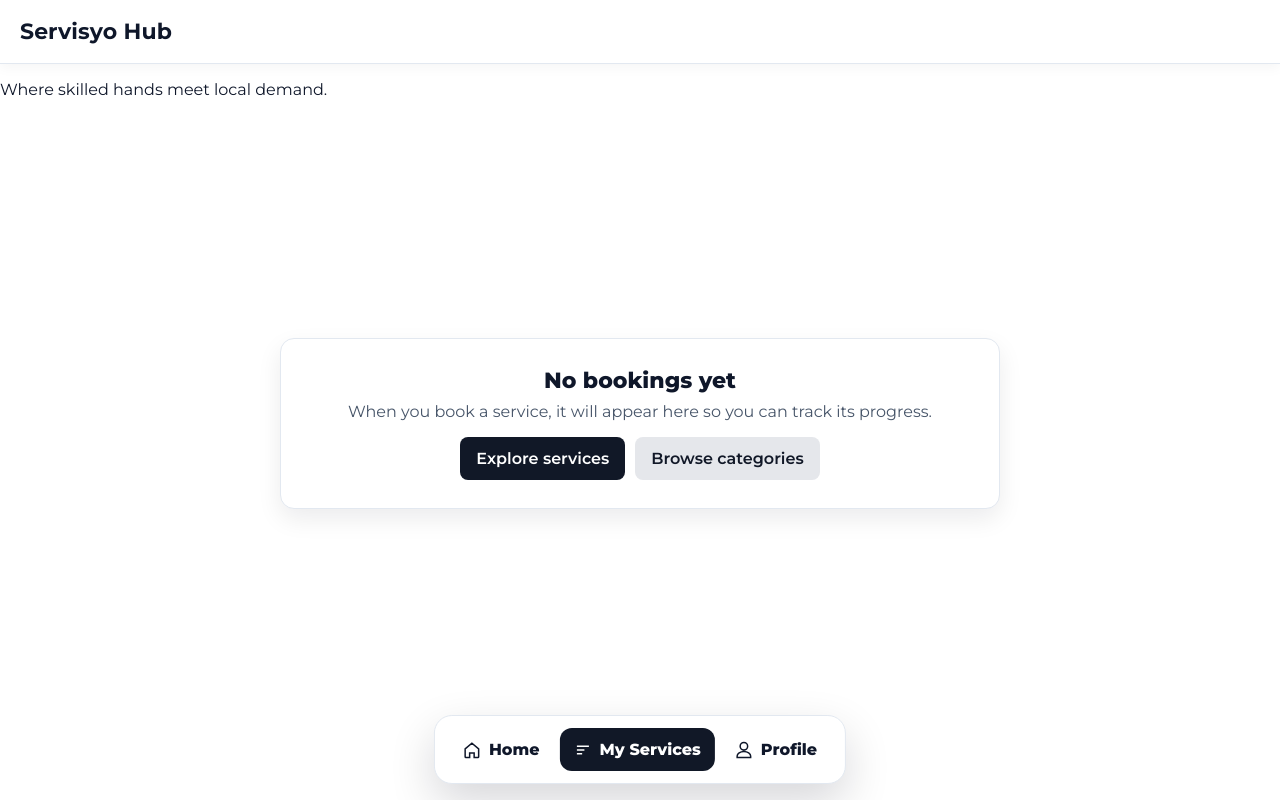
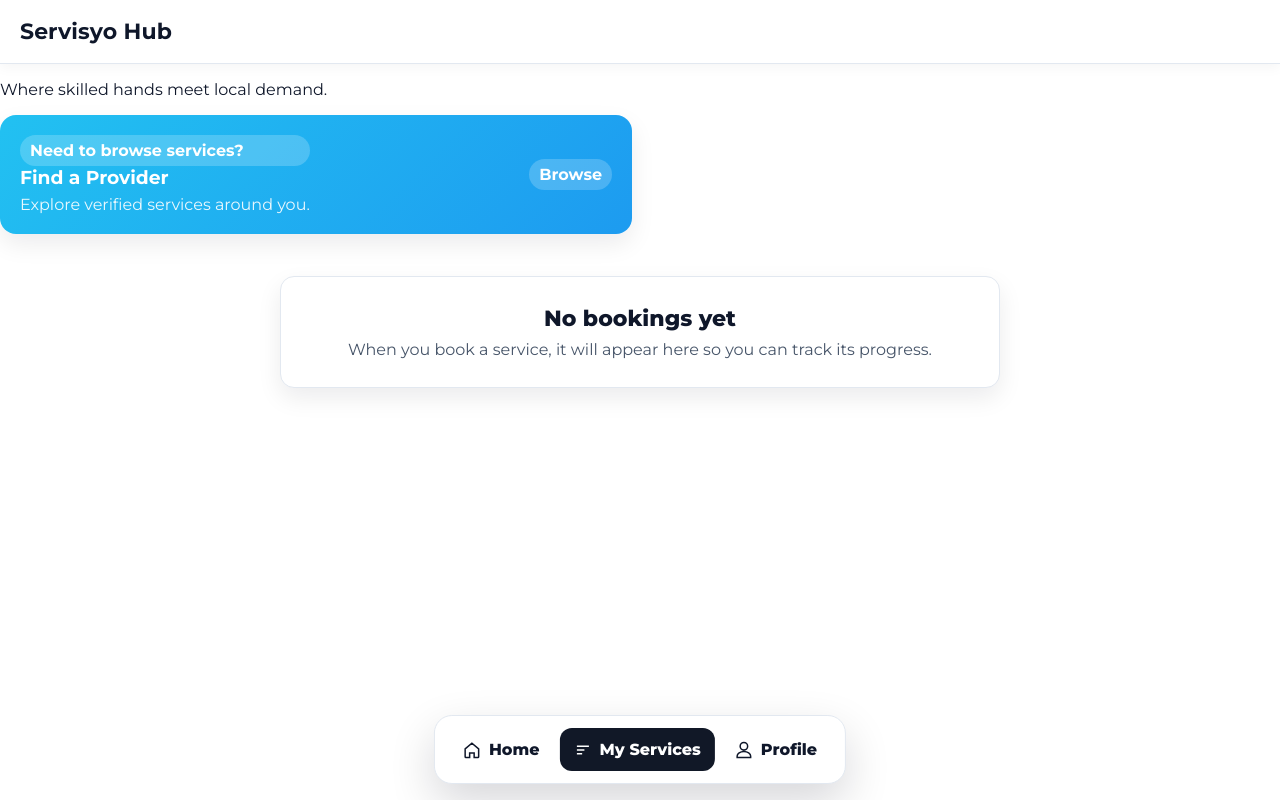
Before and after one commit to inyiigo/ncp3106-ServisyoHub, a PHP site: page /pages/my-services.php in a window 1280 px wide. Run offline with PHP 8.4, Linux system fonts and the light colour scheme.

Commit message:
placed an elements

```diff
--- a/pages/my-services.php
+++ b/pages/my-services.php
@@ -11,11 +11,10 @@ $display = isset($_SESSION['display_name']) ? $_SESSION['display_name'] : (isset
 	<link rel="stylesheet" href="../assets/css/styles.css" />
 	<script defer src="../assets/js/script.js"></script>
 	<style>
-		.empty-wrap { display:grid; place-items:center; min-height: calc(100vh - 64px - 120px); padding: 24px; }
+		.empty-wrap { display:grid; place-items:center; min-height: 0; padding: 24px; }
 		.empty-card { max-width: 720px; width: 100%; background:#fff; border:1px solid var(--line); border-radius:14px; box-shadow: var(--shadow); padding: 28px 22px; text-align:center; }
 		.empty-title { margin: 0 0 8px; font-size: clamp(18px,2.4vw,22px); font-weight: 800; }
 		.empty-text { margin: 0; color: var(--muted); }
-		.empty-actions { margin-top: 16px; display:flex; gap:10px; justify-content:center; }
 	</style>
 	</head>
 <body>
@@ -24,16 +23,24 @@ $display = isset($_SESSION['display_name']) ? $_SESSION['display_name'] : (isset
 	</div>
 	<div class="dash-tagline-wrap"><p class="dash-tagline">Where skilled hands meet local demand.</p></div>
 
-	<div class="empty-wrap">
+		<!-- Browse CTA card placed above empty state -->
+		<section class="dash-cards" aria-label="Browse services">
+			<div class="dash-card blue">
+				<div>
+					<div class="dash-pill">Need to browse services?</div>
+					<h3>Find a Provider</h3>
+					<p>Explore verified services around you.</p>
+				</div>
+				<a href="./home-services.php" class="dash-pill">Browse</a>
+			</div>
+		</section>
+
+		<div class="empty-wrap">
 		<div class="empty-card">
 			<p class="empty-title">No bookings yet</p>
 			<p class="empty-text">When you book a service, it will appear here so you can track its progress.</p>
-			<div class="empty-actions">
-				<a class="btn" href="./home-services.php">Explore services</a>
-				<a class="btn secondary" href="./home-services.php#available-services">Browse categories</a>
 			</div>
 		</div>
-	</div>
 
 	<!-- Floating bottom navigation -->
 	<nav class="dash-bottom-nav">
```
